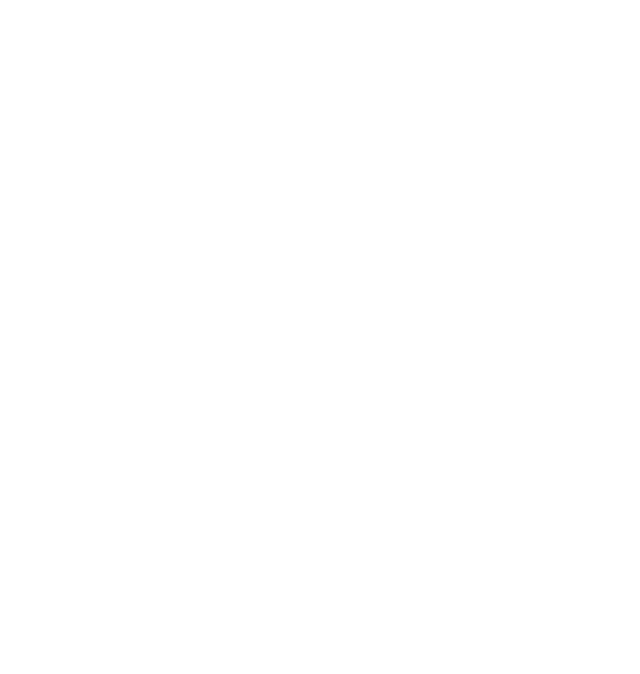
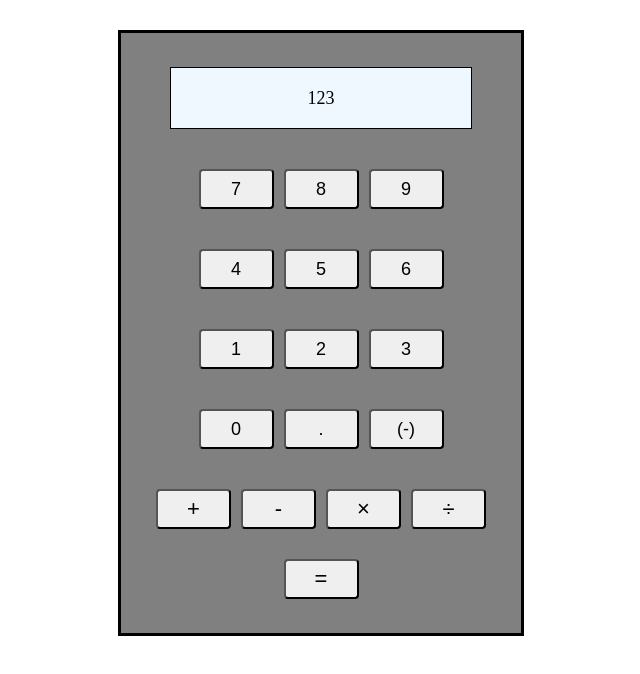
Before and after one commit to adedhi/odin-calculator, a plain HTML site: page index.html in a window 1280 px wide. Shown: the whole page, without its empty margins (319-959 px from the left). Drawn offline with Linux system fonts and the light colour scheme.

Commit message:
Wrote the basic html (wll probably update it later)

```diff
--- a/css/styles.css
+++ b/css/styles.css
@@ -0,0 +1,89 @@
+button:hover {
+    transform: scale(1.05);
+    border: 1px solid lightcoral;
+}
+
+.calculator_container {
+    display: flex;
+    justify-content: center;
+    margin: 30px;
+}
+
+.calculator {
+    display: flex;
+    justify-content: center;
+    align-items: center;
+    flex-direction: column;
+    gap: 10px;
+    border: 3px solid black;
+    background-color: grey;
+    height: 600px;
+    width: 400px;
+}
+
+.display {
+    display: flex;
+    justify-content: center;
+    align-items: center;
+    border: 1px solid black;
+    background-color: aliceblue;
+    width: 300px;
+    height: 60px;
+    justify-content: center;
+    text-align: center;
+    font-size: 18px;
+}
+
+.numbers {
+    display: flex;
+    justify-content: center;
+    align-items: center;
+    flex-direction: column;
+    gap: 10px;
+}
+
+.numbers_row_1 {
+
+}
+
+.numbers_row_2 {
+
+}
+
+.numbers_row_3 {
+
+}
+
+.numbers_row_4 {
+
+}
+
+.operators {
+
+}
+
+.numbers_row_1, .numbers_row_2, .numbers_row_3, .numbers_row_4, .operators_row_1, .operators_row_2 {
+    display: flex;
+    justify-content: center;
+    gap: 10px;
+}
+
+.operators_row_2 {
+    display: flex;
+    justify-content: center;
+}
+
+.number_button, .operator_button {
+    border-radius: 4px;
+    margin-top: 30px;
+    width: 75px;
+    height: 40px;
+}
+
+.number_button {
+    font-size: 18px;
+}
+
+.operator_button {
+    font-size: 22px;
+}
--- a/index.html
+++ b/index.html
@@ -7,6 +7,50 @@
     <link rel="stylesheet" href="./css/styles.css">
 </head>
 <body>
+    <div class="calculator_container">
+        <div class="calculator">
+            <div class="display">123</div>
+
+            <div class="numbers">
+                <div class="numbers_row_1">
+                    <button class="number_button" id="0">7</button>
+                    <button class="number_button" id="1">8</button>
+                    <button class="number_button" id="2">9</button>
+                </div>
+
+                <div class="numbers_row_2">
+                    <button class="number_button" id="3">4</button>
+                    <button class="number_button" id="4">5</button>
+                    <button class="number_button" id="5">6</button>
+                </div>
+
+                <div class="numbers_row_3">
+                    <button class="number_button" id="6">1</button>
+                    <button class="number_button" id="7">2</button>
+                    <button class="number_button" id="8">3</button>
+                </div>
+
+                <div class="numbers_row_4">
+                    <button class="number_button" id="9">0</button>
+                    <button class="number_button" id="10">.</button>
+                    <button class="number_button" id="11">(-)</button>
+                </div>
+            </div>
+
+            <div class="operators">
+                <div class="operators_row_1">
+                    <button class="operator_button" id="12">+</button>
+                    <button class="operator_button" id="13">-</button>
+                    <button class="operator_button" id="14">×</button>
+                    <button class="operator_button" id="15">÷</button>
+                </div>
+
+                <div class="operators_row_2">
+                    <button class="operator_button" id="16">=</button>
+                </div>
+            </div>
+        </div>
+    </div>
 
     <script src="./javascript.js"></script>
 </body>
```
